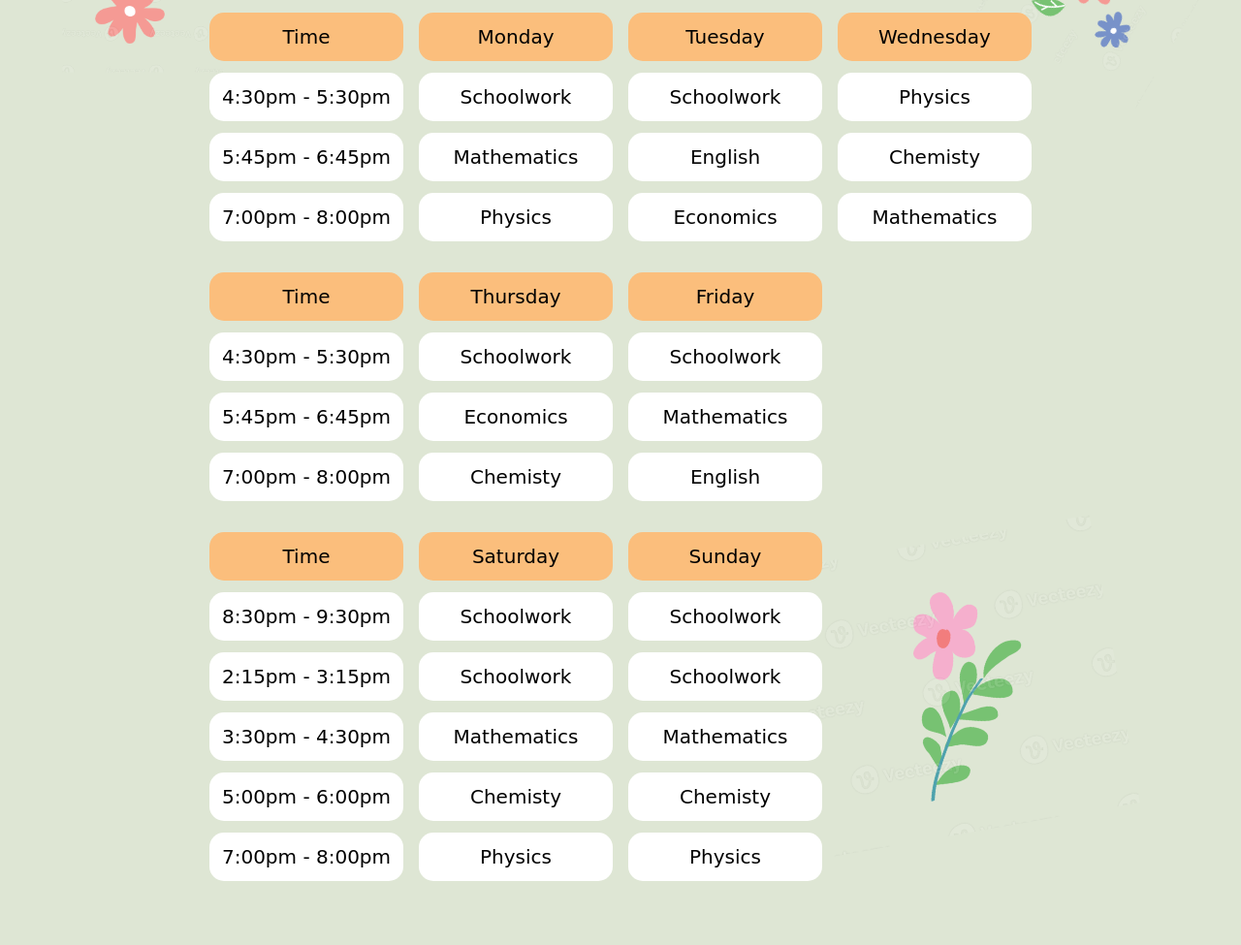
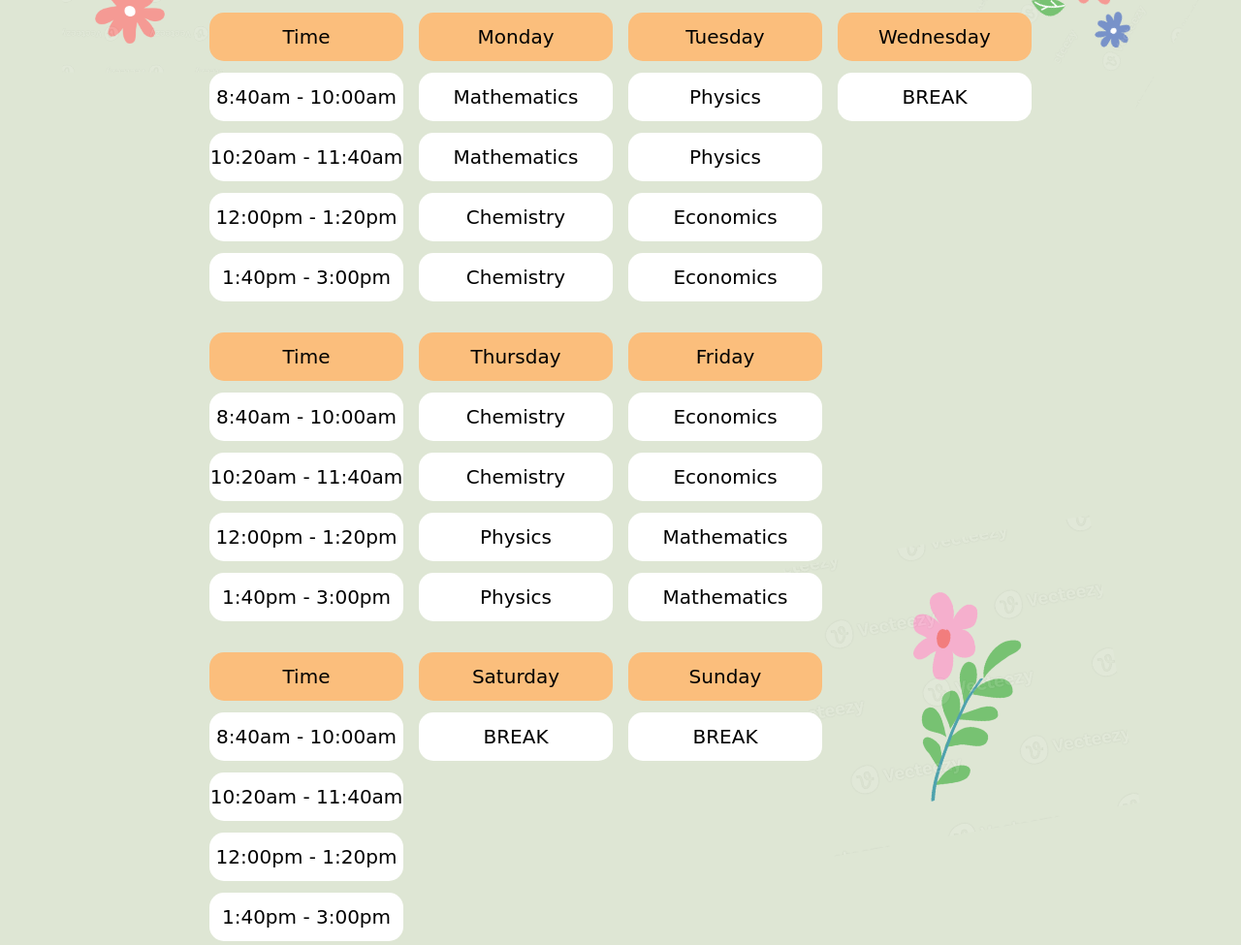
Before and after one commit to UtsavK-0112/Study-Routine, a plain HTML site: page index.html in a window 1280 px wide. Shown: the part 142-1117 px from the top of the page at 97% size. Drawn offline with Linux system fonts and the light colour scheme; a web font is replaced by a local one.

Commit message:
update timetable

```diff
--- a/index.html
+++ b/index.html
@@ -53,79 +53,74 @@
                 transform: rotate(-10deg);
             "
         />
-        <h1>Weekly Study Planner</h1>
+        <h1>2023-2024 Holiday Timetable</h1>
         <h2>Utsav Kashichhwa</h2>
         <div class="routine-table">
             <div class="row">
                 <div class="column">
                     <div class="header cell">Time</div>
-                    <div class="cell">4:30pm - 5:30pm</div>
-                    <div class="cell">5:45pm - 6:45pm</div>
-                    <div class="cell">7:00pm - 8:00pm</div>
+                    <div class="cell">8:40am - 10:00am</div>
+                    <div class="cell">10:20am - 11:40am</div>
+                    <div class="cell">12:00pm - 1:20pm</div>
+                    <div class="cell">1:40pm - 3:00pm</div>
                 </div>
                 <div class="column">
                     <div class="header cell">Monday</div>
-                    <div class="cell">Schoolwork</div>
                     <div class="cell">Mathematics</div>
-                    <div class="cell">Physics</div>
+                    <div class="cell">Mathematics</div>
+                    <div class="cell">Chemistry</div>
+                    <div class="cell">Chemistry</div>
                 </div>
                 <div class="column">
                     <div class="header cell">Tuesday</div>
-                    <div class="cell">Schoolwork</div>
-                    <div class="cell">English</div>
+                    <div class="cell">Physics</div>
+                    <div class="cell">Physics</div>
+                    <div class="cell">Economics</div>
                     <div class="cell">Economics</div>
                 </div>
                 <div class="column">
                     <div class="header cell">Wednesday</div>
+                    <div class="cell">BREAK</div>
+                </div>
+            </div>
+            <div class="row">
+                <div class="column">
+                    <div class="header cell">Time</div>
+                    <div class="cell">8:40am - 10:00am</div>
+                    <div class="cell">10:20am - 11:40am</div>
+                    <div class="cell">12:00pm - 1:20pm</div>
+                    <div class="cell">1:40pm - 3:00pm</div>
+                </div>
+                <div class="column">
+                    <div class="header cell">Thursday</div>
+                    <div class="cell">Chemistry</div>
+                    <div class="cell">Chemistry</div>
                     <div class="cell">Physics</div>
-                    <div class="cell">Chemisty</div>
+                    <div class="cell">Physics</div>
+                </div>
+                <div class="column">
+                    <div class="header cell">Friday</div>
+                    <div class="cell">Economics</div>
+                    <div class="cell">Economics</div>
+                    <div class="cell">Mathematics</div>
                     <div class="cell">Mathematics</div>
                 </div>
             </div>
             <div class="row">
                 <div class="column">
                     <div class="header cell">Time</div>
-                    <div class="cell">4:30pm - 5:30pm</div>
-                    <div class="cell">5:45pm - 6:45pm</div>
-                    <div class="cell">7:00pm - 8:00pm</div>
-                </div>
-                <div class="column">
-                    <div class="header cell">Thursday</div>
-                    <div class="cell">Schoolwork</div>
-                    <div class="cell">Economics</div>
-                    <div class="cell">Chemisty</div>
-                </div>
-                <div class="column">
-                    <div class="header cell">Friday</div>
-                    <div class="cell">Schoolwork</div>
-                    <div class="cell">Mathematics</div>
-                    <div class="cell">English</div>
-                </div>
-            </div>
-            <div class="row">
-                <div class="column">
-                    <div class="header cell">Time</div>
-                    <div class="cell">8:30pm - 9:30pm</div>
-                    <div class="cell">2:15pm - 3:15pm</div>
-                    <div class="cell">3:30pm - 4:30pm</div>
-                    <div class="cell">5:00pm - 6:00pm</div>
-                    <div class="cell">7:00pm - 8:00pm</div>
+                    <div class="cell">8:40am - 10:00am</div>
+                    <div class="cell">10:20am - 11:40am</div>
+                    <div class="cell">12:00pm - 1:20pm</div>
+                    <div class="cell">1:40pm - 3:00pm</div>
                 </div>
                 <div class="column">
                     <div class="header cell">Saturday</div>
-                    <div class="cell">Schoolwork</div>
-                    <div class="cell">Schoolwork</div>
-                    <div class="cell">Mathematics</div>
-                    <div class="cell">Chemisty</div>
-                    <div class="cell">Physics</div>
+                    <div class="cell">BREAK</div>
                 </div>
                 <div class="column">
                     <div class="header cell">Sunday</div>
-                    <div class="cell">Schoolwork</div>
-                    <div class="cell">Schoolwork</div>
-                    <div class="cell">Mathematics</div>
-                    <div class="cell">Chemisty</div>
-                    <div class="cell">Physics</div>
+                    <div class="cell">BREAK</div>
                 </div>
             </div>
         </div>
```
